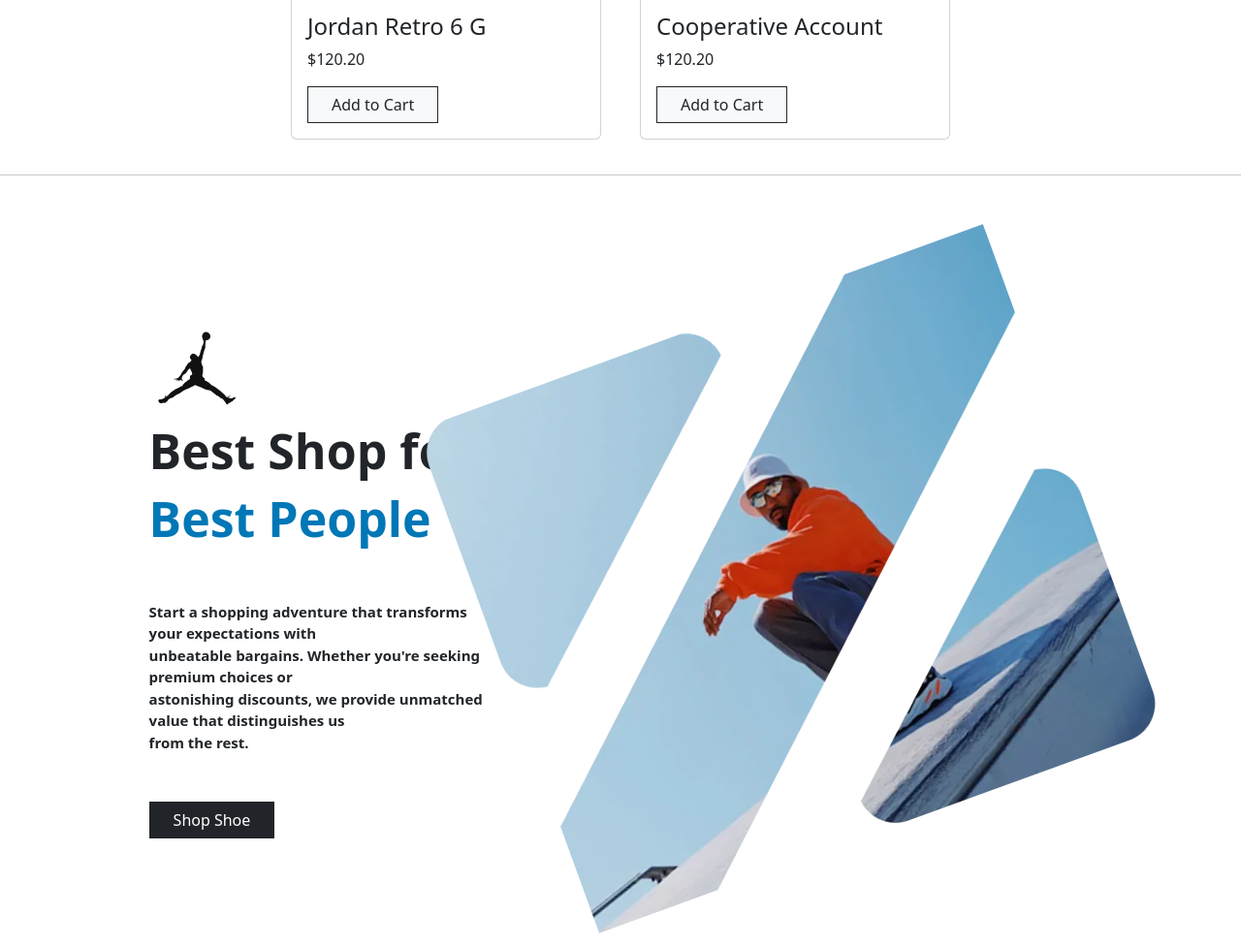
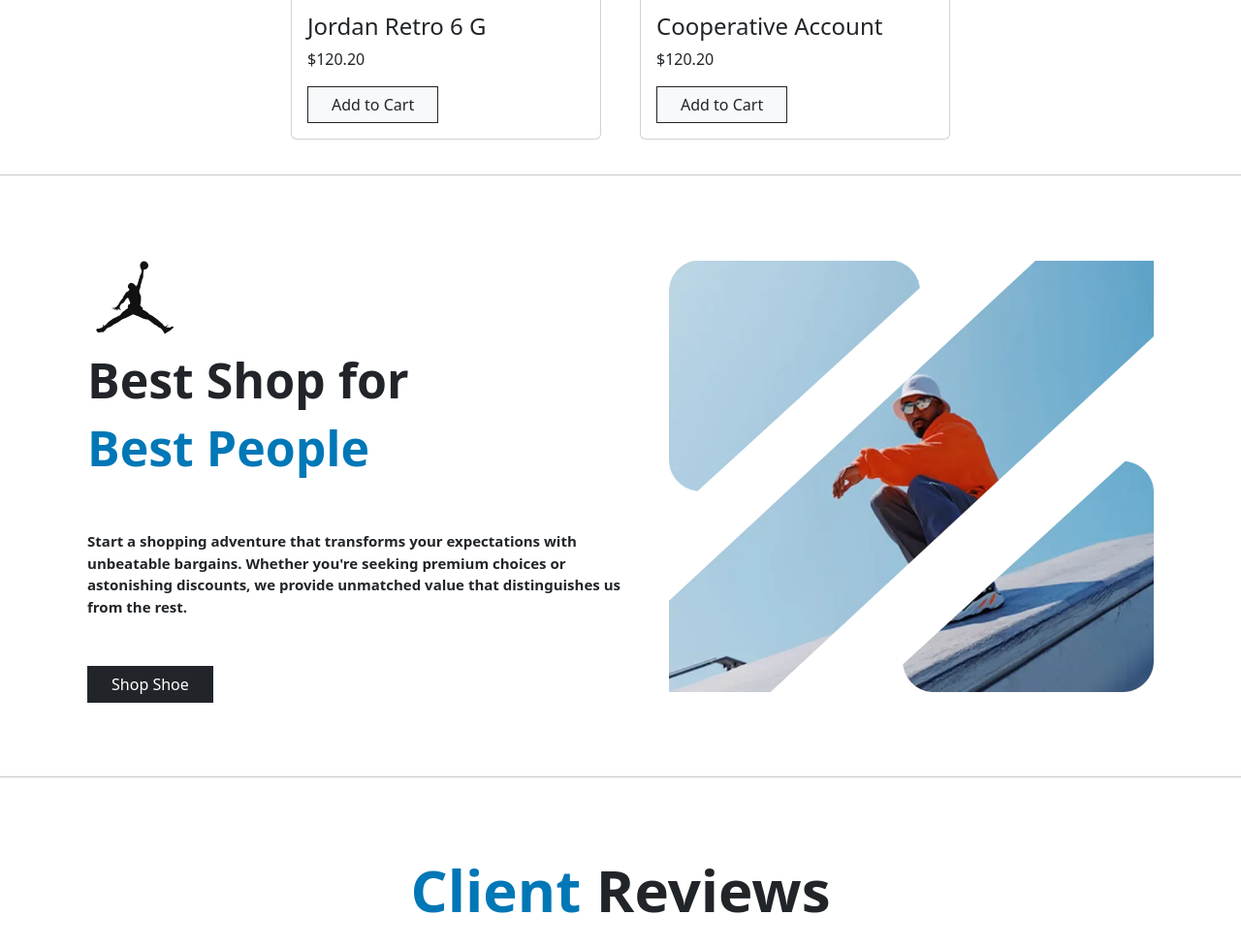
Before and after one commit to Joseph-fol/Air-Jordan, a plain HTML site: page index.html in a window 1280 px wide. Shown: the part 2258-3235 px from the top of the page at 97% size. Drawn offline with nearby package versions, Linux system fonts and the light colour scheme.

Commit message:
Another update

```diff
--- a/index.html
+++ b/index.html
@@ -111,7 +111,7 @@
 <hr>
     <!-- Section -->
 
-    <section class="hero" id="hero">
+    <section class="best-shop">
         <div class="hero-content" style="padding: 0px;">
             <img src="./JORDAN RETRO/jubilation.svg" alt="">
             <h1 class="display-4 fw-bold" id="hero-head" style="font-size: 50px; line-height: 70px;"> Best Shop for <br><span style="color: #0077b6;"> Best People </span></h1>
@@ -123,8 +123,8 @@
             </div>
         </div>
 
-        <div class="hero-image">
-            <img src="./JORDAN RETRO/imgi_8_offers-img.webp" alt="Hero Image" class="img-fluid" id="main-jordan">
+        <div>
+            <img src="./JORDAN RETRO/imgi_8_offers-img.webp" alt="Hero Image" class="img-fluid" width="500px">
         </div>
     </section>
     <hr>
--- a/style.css
+++ b/style.css
@@ -107,7 +107,16 @@ nav ul li a{
     width: 900px;
 }
 
+.best-shop{
+    display: flex;
+    align-items: center;
+    justify-content: center;
+    gap: 50px;
+    padding: 60px 0px;
+}
+
 /* Section1 */
+
 
 #section1 h1{
     text-align: center;
```
